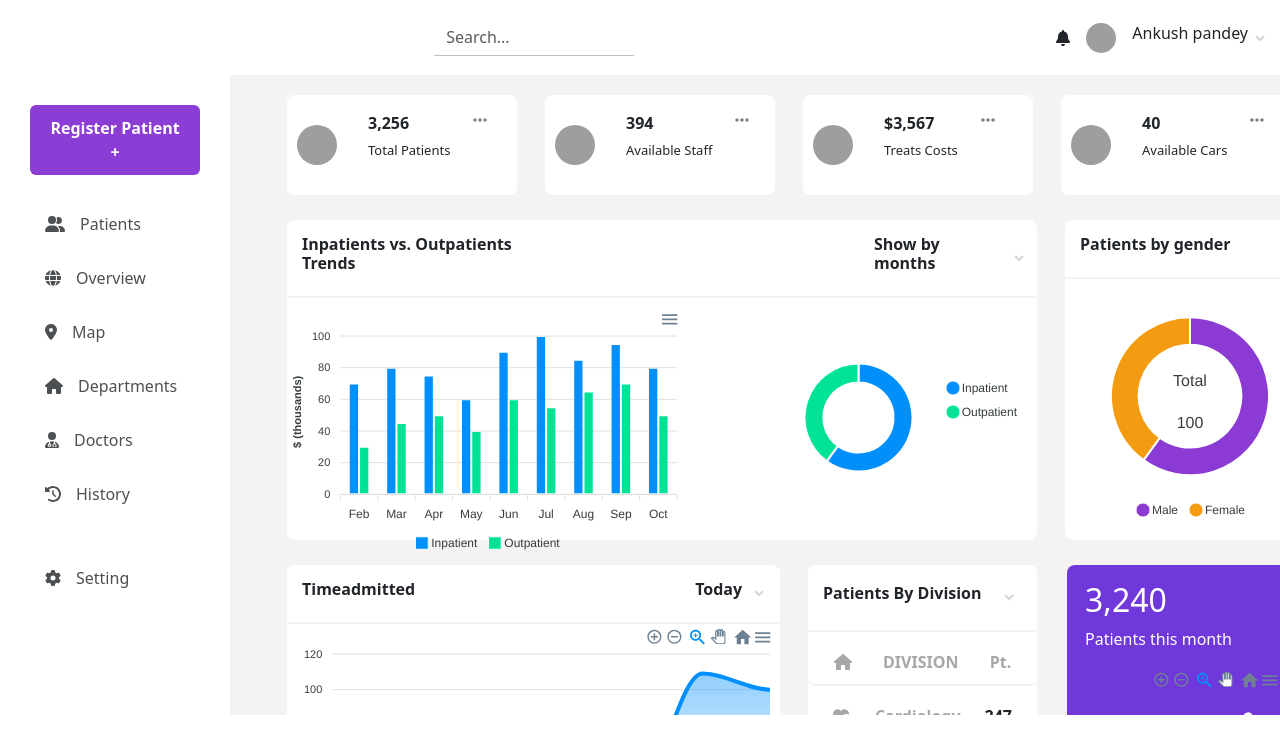
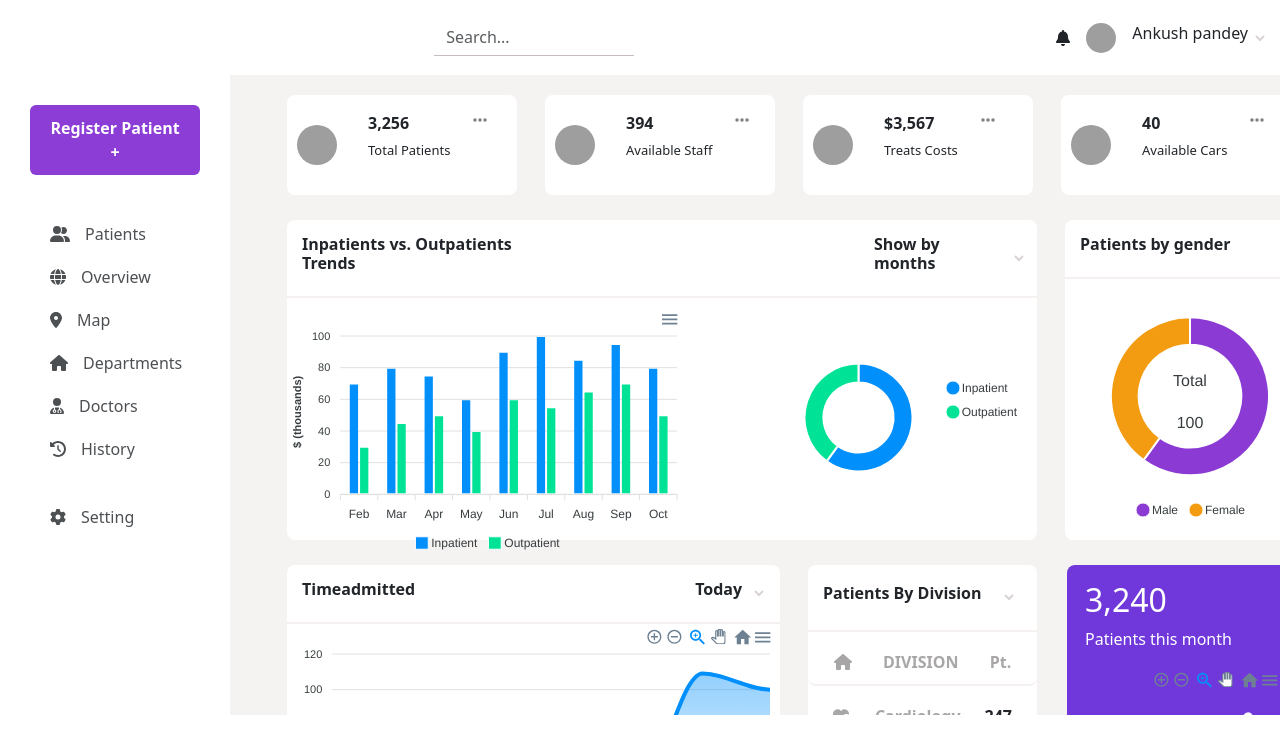
Before and after one commit to ankushpandey45/Dashboard-Design-, a React (Vite) app: page / in a window 1280 px wide. Shown: the top 754 px of the page. Built offline with nearby package versions, Linux system fonts and the light colour scheme; grey boxes are pictures that could not be loaded.

Commit message:
CSS changes

```diff
--- a/src/Common/Dashboard.css
+++ b/src/Common/Dashboard.css
@@ -90,6 +90,8 @@ nav {
 }
 .btn-div {
   margin-left: 17px;
+  padding: 5px;
+  align-items: center;
 }
 .icon-div {
   display: flex;
@@ -290,3 +292,10 @@ li {
 .setting-btn {
   margin-top: 30px;
 }
+.btn:focus {
+  background-color: #c7bdbd;
+  border: none;
+}
+.link-buttons{
+  margin-top: 5px;
+}
--- a/src/Components/Sidenavbar.jsx
+++ b/src/Components/Sidenavbar.jsx
@@ -1,3 +1,4 @@
+import { useState } from "react";
 import { FontAwesomeIcon } from "@fortawesome/react-fontawesome";
 import {
   faUserGroup,
@@ -8,7 +9,15 @@ import {
   faClockRotateLeft,
   faGear,
 } from "@fortawesome/free-solid-svg-icons";
+// import "./Sidenavbar.css"; // Import the CSS file
+
 const Sidenavbar = () => {
+  const [activeButton, setActiveButton] = useState(null);
+
+  const handleButtonClick = (buttonName) => {
+    setActiveButton(buttonName);
+  };
+
   return (
     <div>
       <div className="side-nav">
@@ -16,81 +25,105 @@ const Sidenavbar = () => {
           <button className="btn register_btn">Register Patient +</button>
         </div>
         <div className="btn-div">
-          <div>
-            <p className="d-inline-flex gap-1">
+          <div className="link-buttons">
             <a
               href="#"
-                className="btn "
+              className={`btn ${activeButton === "patients" ? "active" : ""}`}
               role="button"
-                data-bs-toggle="button"
-                aria-pressed="true"
+              aria-pressed={activeButton === "patients"}
+              onClick={() => handleButtonClick("patients")}
             >
               <span className="users-icon">
                 <FontAwesomeIcon icon={faUserGroup} />
               </span>
               Patients
             </a>
-            </p>
           </div>
-          <div>
-            <p className="d-inline-flex gap-1">
-              <a href="#" className="btn" role="button" data-bs-toggle="button">
+          <div className="link-buttons">
+            <a
+              href="#"
+              className={`btn ${activeButton === "overview" ? "active" : ""}`}
+              role="button"
+              aria-pressed={activeButton === "overview"}
+              onClick={() => handleButtonClick("overview")}
+            >
               <span className="users-icon">
                 <FontAwesomeIcon icon={faGlobe} />
               </span>
               Overview
             </a>
-            </p>
           </div>
-          <div>
-            <p className="d-inline-flex gap-1">
-              <a href="#" className="btn" role="button" data-bs-toggle="button">
+          <div className="link-buttons">
+            <a
+              href="#"
+              className={`btn ${activeButton === "map" ? "active" : ""}`}
+              role="button"
+              aria-pressed={activeButton === "map"}
+              onClick={() => handleButtonClick("map")}
+            >
               <span className="users-icon">
                 <FontAwesomeIcon icon={faLocationDot} />
               </span>
               Map
             </a>
-            </p>
           </div>
-          <div>
-            <p className="d-inline-flex gap-1">
-              <a href="#" className="btn" role="button" data-bs-toggle="button">
+          <div className="link-buttons">
+            <a
+              href="#"
+              className={`btn ${
+                activeButton === "departments" ? "active" : ""
+              }`}
+              role="button"
+              aria-pressed={activeButton === "departments"}
+              onClick={() => handleButtonClick("departments")}
+            >
               <span className="users-icon">
                 <FontAwesomeIcon icon={faHouse} />
               </span>
               Departments
             </a>
-            </p>
           </div>
-          <div>
-            <p className="d-inline-flex gap-1">
-              <a href="#" className="btn" role="button" data-bs-toggle="button">
+          <div className="link-buttons">
+            <a
+              href="#"
+              className={`btn ${activeButton === "doctors" ? "active" : ""}`}
+              role="button"
+              aria-pressed={activeButton === "doctors"}
+              onClick={() => handleButtonClick("doctors")}
+            >
               <span className="users-icon">
                 <FontAwesomeIcon icon={faUserDoctor} />
               </span>
               Doctors
             </a>
-            </p>
           </div>
-          <div>
-            <p className="d-inline-flex gap-1">
-              <a href="#" className="btn" role="button" data-bs-toggle="button">
+          <div className="link-buttons">
+            <a
+              href="#"
+              className={`btn ${activeButton === "history" ? "active" : ""}`}
+              role="button"
+              aria-pressed={activeButton === "history"}
+              onClick={() => handleButtonClick("history")}
+            >
               <span className="users-icon">
                 <FontAwesomeIcon icon={faClockRotateLeft} />
               </span>
               History
             </a>
-            </p>
           </div>
-          <div className="setting-btn">
-            <p className="d-inline-flex gap-1">
-              <a href="#" className="btn" role="button" data-bs-toggle="button">
+          <div className=" setting-btn">
+            <a
+              href="#"
+              className={`btn ${activeButton === "setting" ? "active" : ""}`}
+              role="button"
+              aria-pressed={activeButton === "setting"}
+              onClick={() => handleButtonClick("setting")}
+            >
               <span className="users-icon">
                 <FontAwesomeIcon icon={faGear} />
               </span>
               Setting
             </a>
-            </p>
           </div>
         </div>
       </div>
```
Lines whose indentation alone changed are shown as unchanged.
